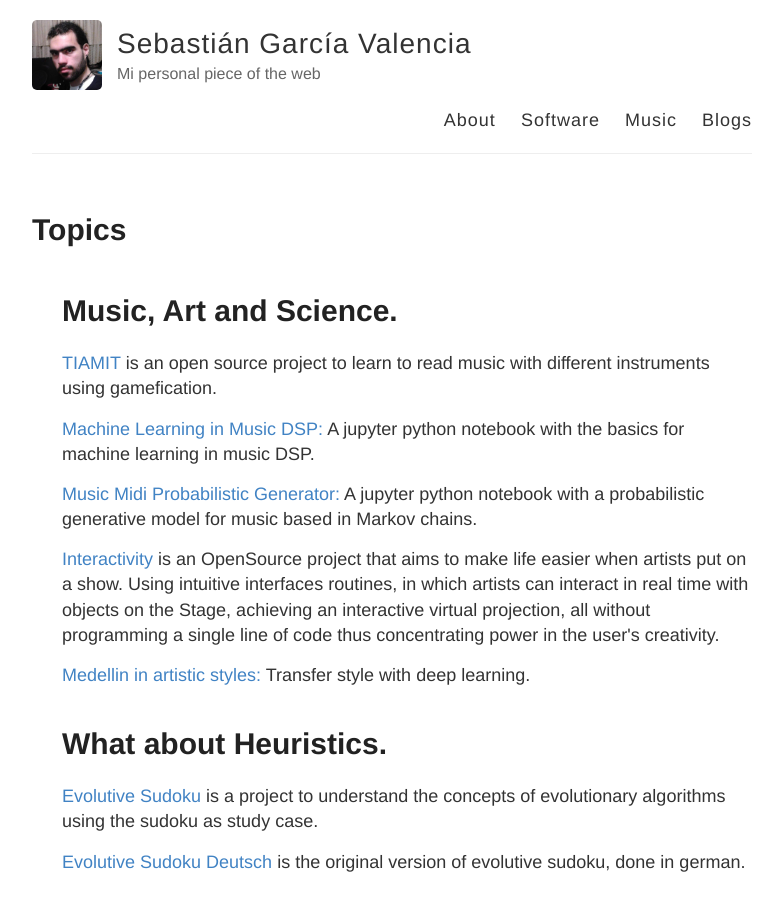
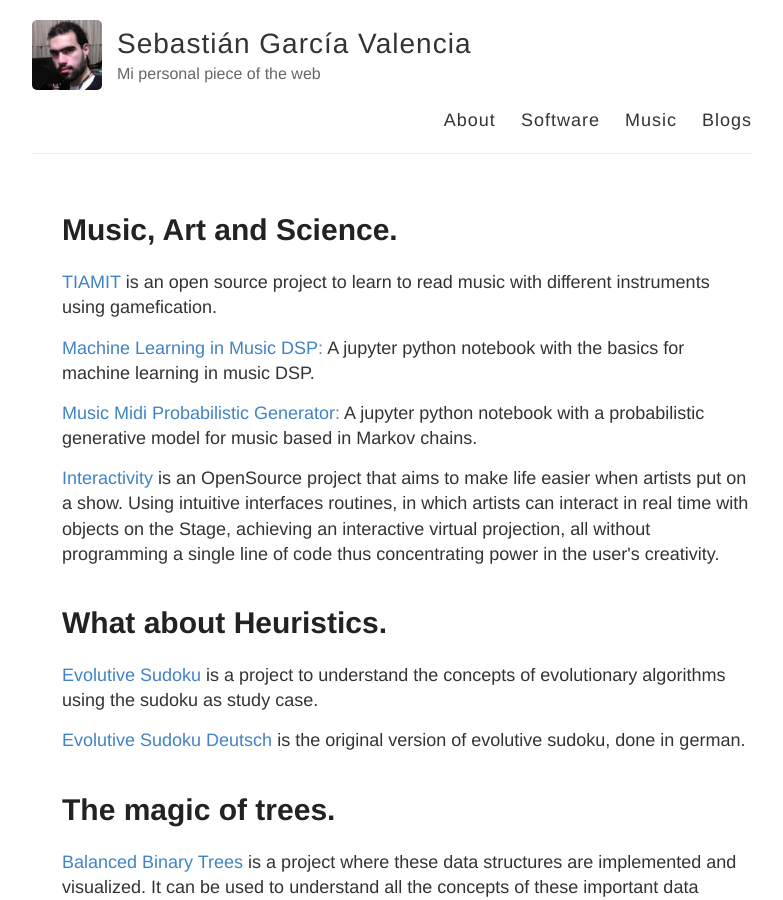
Before and after one commit to sebasgverde/sebasgverde.github.io, a Jekyll site: the page built from software.html, in a window 1280 px wide and 900 px high. Shown: the whole window, without its empty margins (248-1031 px from the left). Built offline with Jekyll 4.4.1, drawn with Linux system fonts in a browser that asks for light colours.

Commit message:
Update software.html

```diff
--- a/software.html
+++ b/software.html
@@ -19,7 +19,6 @@ layout: default
   </ul>
   <h1>Software</h1>
 -->
-  <h1>Topics</h1>
   <ul class="posts">
       <!--
     {% for post in site.posts %}
@@ -29,10 +28,9 @@ layout: default
 
     <h1>Music, Art and Science.</h1>
     <p><a href="https://sebasgverde.github.io/TIAMIT/">TIAMIT</a> is an open source project to learn to read music with different instruments using gamefication.</p>
-    <p><a href="https://sebasgverde.github.io/basicMLMusicDSP//">Machine Learning in Music DSP:</a> A jupyter python notebook with the basics for machine learning in music DSP.</p>
-    <p><a href="https://sebasgverde.github.io/musicMidiProbabilisticGenerator/">Music Midi Probabilistic Generator:</a> A jupyter python notebook with a probabilistic generative model for music based in Markov chains.</p>
+    <p><a href="https://github.com/sebasgverde/basicMLMusicDSP">Machine Learning in Music DSP:</a> A jupyter python notebook with the basics for machine learning in music DSP.</p>
+    <p><a href="https://github.com/sebasgverde/musicMidiProbabilisticGenerator">Music Midi Probabilistic Generator:</a> A jupyter python notebook with a probabilistic generative model for music based in Markov chains.</p>
     <p><a href="https://interactivityapp.wordpress.com/demo/">Interactivity</a> is an OpenSource project that aims to make life easier when artists put on a show. Using intuitive interfaces routines, in which artists can interact in real time with objects on the Stage, achieving an interactive virtual projection, all without programming a single line of code thus concentrating power in the user's creativity.</p>
-    <p><a href="https://www.linkedin.com/pulse/medellin-artistic-styles-transfer-style-deep-learning-sebasti%C3%A1n/">Medellin in artistic styles:</a> Transfer style with deep learning.</p>
 
     <h1>What about Heuristics.</h1>
     <p><a href="https://sebasgverde.github.io/evolutiveSudoku/">Evolutive Sudoku</a> is a project to understand the concepts of evolutionary algorithms using the sudoku as study case.</p>
```
